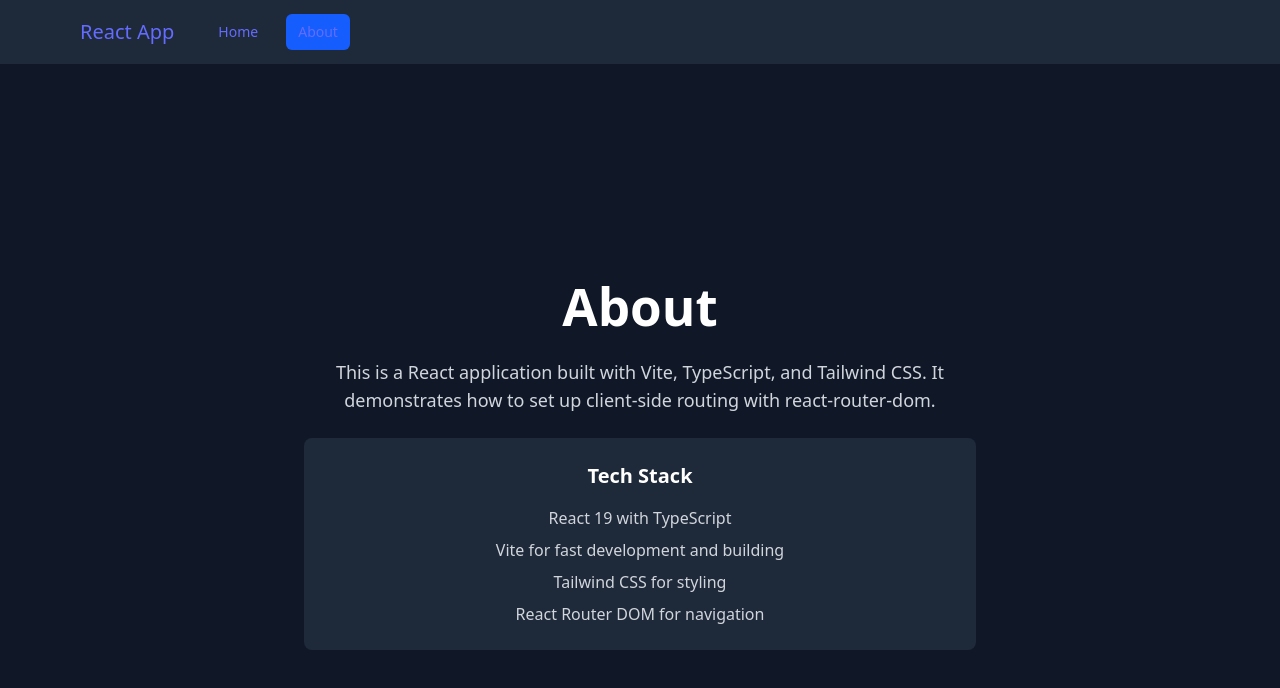
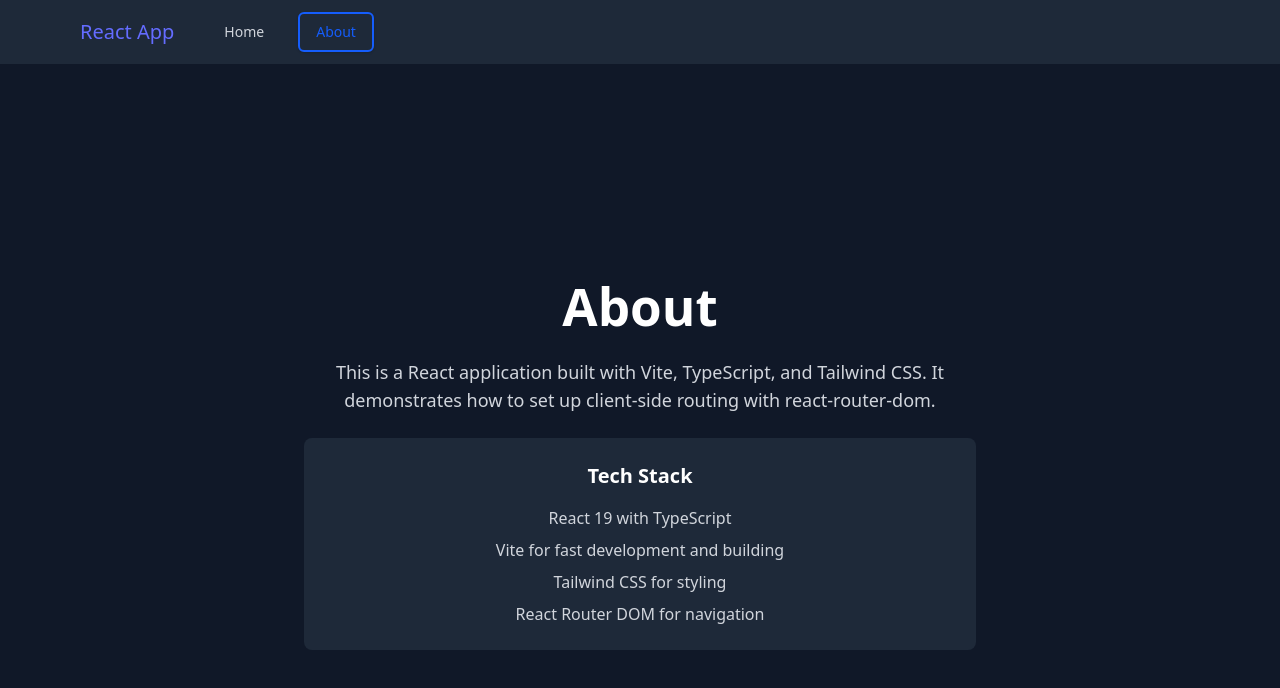
Before and after one commit to bijukgeorge/react-vite-express-js-example, a React (Vite) app in the folder frontend/: page /about in a window 1280 px wide. Shown: the top 688 px of the page. Built offline with nearby package versions, Linux system fonts and the light colour scheme.

Commit message:
:factory: organise Navigation code and use new Button atom

```diff
--- a/frontend/src/components/Layout.tsx
+++ b/frontend/src/components/Layout.tsx
@@ -1,5 +1,5 @@
 import { Outlet } from 'react-router-dom';
-import Navigation from './Navigation';
+import { Navigation } from '@/components/Navigation';
 
 function Layout() {
   return (
--- a/frontend/src/components/Navigation.tsx
+++ /dev/null
@@ -1,50 +0,0 @@
-import { Link, useLocation } from 'react-router-dom';
-
-function Navigation() {
-  const location = useLocation();
-
-  const isActive = (path: string) => {
-    return location.pathname === path;
-  };
-
-  return (
-    <nav className="bg-gray-800 shadow-lg">
-      <div className="max-w-6xl mx-auto px-4">
-        <div className="flex justify-between items-center h-16">
-          <div className="flex items-center space-x-8">
-            <Link
-              to="/"
-              className="text-white font-bold text-xl hover:text-blue-400 transition-colors"
-            >
-              React App
-            </Link>
-            <div className="flex space-x-4">
-              <Link
-                to="/"
-                className={`px-3 py-2 rounded-md text-sm font-medium transition-colors ${
-                  isActive('/')
-                    ? 'bg-blue-600 text-white'
-                    : 'text-gray-300 hover:text-white hover:bg-gray-700'
-                }`}
-              >
-                Home
-              </Link>
-              <Link
-                to="/about"
-                className={`px-3 py-2 rounded-md text-sm font-medium transition-colors ${
-                  isActive('/about')
-                    ? 'bg-blue-600 text-white'
-                    : 'text-gray-300 hover:text-white hover:bg-gray-700'
-                }`}
-              >
-                About
-              </Link>
-            </div>
-          </div>
-        </div>
-      </div>
-    </nav>
-  );
-}
-
-export default Navigation;
--- /dev/null
+++ b/frontend/src/components/Navigation/Navigation.tsx
@@ -0,0 +1,39 @@
+import { Link, useLocation } from 'react-router-dom';
+import { NavigationItem } from '@/components/Navigation/NavigationItem.tsx';
+
+export function Navigation() {
+  const location = useLocation();
+
+  const isActive = (path: string) => {
+    return location.pathname === path;
+  };
+
+  return (
+    <nav className="bg-gray-800 shadow-lg">
+      <div className="max-w-6xl mx-auto px-4">
+        <div className="flex justify-between items-center h-16">
+          <div className="flex items-center space-x-8">
+            <Link
+              to="/"
+              className="text-white font-bold text-xl hover:text-blue-400 transition-colors"
+            >
+              React App
+            </Link>
+            <div className="flex space-x-4">
+              <NavigationItem
+                path={'/'}
+                name="Home"
+                isActive={isActive('/')}
+              ></NavigationItem>
+              <NavigationItem
+                path={'/about'}
+                name="About"
+                isActive={isActive('/about')}
+              ></NavigationItem>
+            </div>
+          </div>
+        </div>
+      </div>
+    </nav>
+  );
+}
--- /dev/null
+++ b/frontend/src/components/Navigation/NavigationItem.tsx
@@ -0,0 +1,25 @@
+import { Link } from 'react-router-dom';
+import { Button, ButtonVariants } from '@/atoms/Button';
+
+interface NavigationItemProps {
+  path: string;
+  name: string;
+  isActive: boolean;
+}
+
+export function NavigationItem({
+  path,
+  name,
+  isActive,
+  ...props
+}: NavigationItemProps) {
+  return (
+    <Link to={path} className="flex items-center" {...props}>
+      <Button
+        variant={isActive ? ButtonVariants.Outline : ButtonVariants.Secondary}
+      >
+        {name}
+      </Button>
+    </Link>
+  );
+}
--- /dev/null
+++ b/frontend/src/components/Navigation/index.ts
@@ -0,0 +1 @@
+export { Navigation } from '@/components/Navigation/Navigation.tsx';
```
